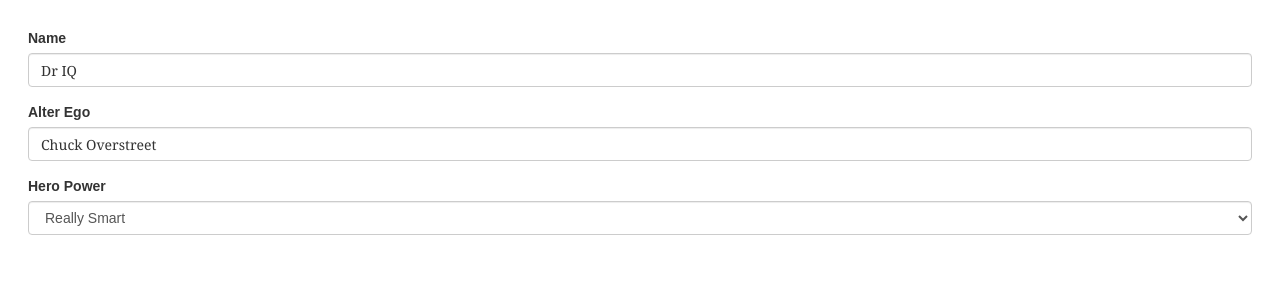
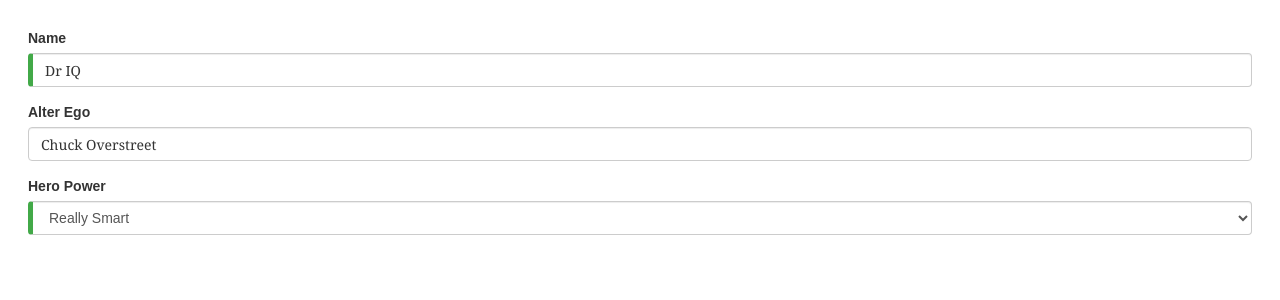
Before and after one commit to exemplos-codigos/hero-form, an Angular app: page / in a window 1280 px wide. Shown: the top 300 px of the page. Built offline with nearby package versions, Linux system fonts and the light colour scheme.

Commit message:
HF-3 Finish commit

```diff
--- a/src/app/hero-form/hero-form.component.html
+++ b/src/app/hero-form/hero-form.component.html
@@ -1,18 +1,21 @@
 <form #heroForm="ngForm">
     <div class="form-group">
         <label for="name">Name</label>
-        <input type="text" class="form-control" id="name" required [(ngModel)]="model.name" name="name">
+        <input type="text" class="form-control" id="name" required [(ngModel)]="model.name" name="name" #name="ngModel">
+        <div [hidden]="name.valid || name.pristine" class="alert alert-danger">
+            Name is required
+        </div>
     </div>
 
     <div class="form-group">
         <label for="alterEgo">Alter Ego</label>
-        <input type="text" class="form-control" id="alterEgo" [(ngModel)]="model.alterEgo" name="alterEgo">
+        <input type="text" class="form-control ng-untouched ng-pristine ng-valid" id="alterEgo" [(ngModel)]="model.alterEgo" name="alterEgo">
     </div>
 
     <div class="form-group">
         <label for="power">Hero Power</label>
         <select class="form-control" id="power" required [(ngModel)]="model.power" name="power">
-      <option *ngFor="let pow of powers" [value]="pow">{{pow}}</option>
-    </select>
+            <option *ngFor="let pow of powers" [value]="pow">{{pow}}</option>
+        </select>
     </div>
 </form>
--- /dev/null
+++ b/src/assets/forms.css
@@ -0,0 +1,10 @@
+.ng-valid[required],
+.ng-valid.required {
+    border-left: 5px solid #42A948;
+    /* green */
+}
+
+.ng-invalid:not(form) {
+    border-left: 5px solid #a94442;
+    /* red */
+}
--- a/src/index.html
+++ b/src/index.html
@@ -1,13 +1,17 @@
 <!doctype html>
-<html lang="en">
+<html lang="pt-br">
+
 <head>
-  <meta charset="utf-8">
-  <title>HeroForm</title>
-  <base href="/">
-  <meta name="viewport" content="width=device-width, initial-scale=1">
-  <link rel="icon" type="image/x-icon" href="favicon.ico">
+    <meta charset="utf-8">
+    <title>Hero Form</title>
+    <base href="/">
+    <meta name="viewport" content="width=device-width, initial-scale=1">
+    <link rel="icon" type="image/x-icon" href="favicon.ico">
+    <link rel="stylesheet" href="assets/forms.css">
 </head>
+
 <body>
-  <app-root></app-root>
+    <app-root></app-root>
 </body>
+
 </html>
```
